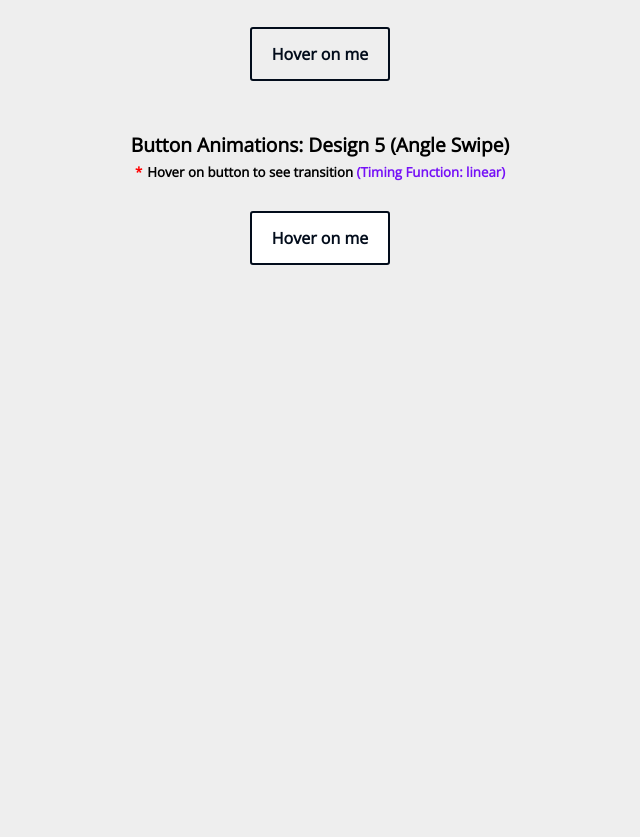
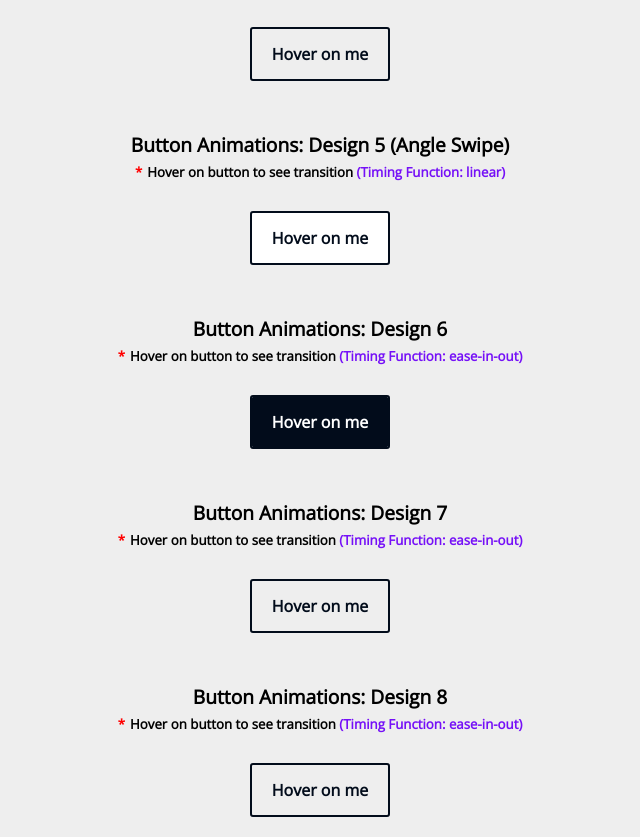
Before and after one commit to Yibaebi/css_animations, a plain HTML site: page Pages/Button Animations/Design 1/button_1.html in a window 1280 px wide. Shown: the part 675-1512 px from the top of the page, without its empty margins (320-960 px from the left). Before the commit the page ends 960 px from the top, so only its background shows below. Drawn offline with nearby package versions, Linux system fonts and the light colour scheme.

Commit message:
add three more button animations.

```diff
--- a/Pages/Button Animations/Design 1/button_1.html
+++ b/Pages/Button Animations/Design 1/button_1.html
@@ -50,5 +50,23 @@
       <span class="title_emph">(Timing Function: linear)</span>
     </h5>
     <a class="button linear angle-swipe">Hover on me</a>
+    <h4 style="margin-top: 50px">Button Animations: Design 6</h4>
+    <h5 style="margin-bottom: 10px">
+      <span class="title">*</span>Hover on button to see transition
+      <span class="title_emph">(Timing Function: ease-in-out)</span>
+    </h5>
+    <a class="button linear des_6">Hover on me</a>
+    <h4 style="margin-top: 50px">Button Animations: Design 7</h4>
+    <h5 style="margin-bottom: 10px">
+      <span class="title">*</span>Hover on button to see transition
+      <span class="title_emph">(Timing Function: ease-in-out)</span>
+    </h5>
+    <a class="button ease_in_out des_7">Hover on me</a>
+    <h4 style="margin-top: 50px">Button Animations: Design 8</h4>
+    <h5 style="margin-bottom: 10px">
+      <span class="title">*</span>Hover on button to see transition
+      <span class="title_emph">(Timing Function: ease-in-out)</span>
+    </h5>
+    <button class="button ease_in_out des_8">Hover on me</button>
   </body>
 </html>
--- a/Pages/Button Animations/button_animations.css
+++ b/Pages/Button Animations/button_animations.css
@@ -18,6 +18,9 @@
   content: '';
   width: 100%;
   height: 100%;
+  display: flex;
+  align-items: center;
+  justify-content: center;
 }
 
 /* Design 1 */
@@ -121,3 +124,93 @@
   background-color: #020c1b;
   transform: rotate(45deg) translate(-25%, -220%);
 }
+
+/* Design 6 */
+.button.des_6 {
+  color: #eee;
+}
+.button.des_6::after {
+  content: 'Hover on me';
+  background-color: #020c1b;
+  color: white;
+  width: 100%;
+  height: 100%;
+  left: 0px;
+  bottom: 0;
+  transition: all 0.6s ease-in-out;
+  transform-origin: center;
+  display: flex;
+  align-items: center;
+  justify-content: center;
+}
+
+.button.des_6:hover::after {
+  transform: translate(100%, -100%);
+}
+.button.des_6::before {
+  content: 'Hover on me';
+  background-color: #020c1b;
+  color: white;
+  width: 100%;
+  height: 100%;
+  left: 0px;
+  bottom: 0;
+  transition: all 0.6s ease-in-out;
+  transform-origin: center;
+  display: flex;
+  align-items: center;
+  justify-content: center;
+  transform: translate(-100%, 100%);
+}
+
+.button.des_6:hover::before {
+  transform: translate(0, 0);
+}
+
+/* Design 7 */
+.button.des_7 {
+  color: #020c1b;
+  perspective: 500px;
+}
+.button.des_7::after {
+  content: 'Hover on me';
+  left: 0px;
+  bottom: 0;
+  transition: all 0.6s ease-in-out;
+  transform-origin: center;
+  display: flex;
+  align-items: center;
+  justify-content: center;
+  transform: translateZ(800px);
+}
+
+.button.des_7:hover::after {
+  background-color: #020c1b;
+  color: white;
+  transform: translateZ(0px);
+  width: 100%;
+  height: 100%;
+}
+
+/* Design 8 */
+.button.des_8 {
+  background-color: transparent;
+}
+.button.des_8:hover {
+  color: white;
+}
+.button.des_8::before {
+  content: '';
+  left: 0px;
+  top: 0;
+  width: 100%;
+  height: 0%;
+  background-color: #020c1b;
+  transition: all 0.5s;
+  border-radius: 0 0 50% 50%;
+  z-index: -1;
+}
+
+.button.des_8:hover::before {
+  height: 200%;
+}
```
